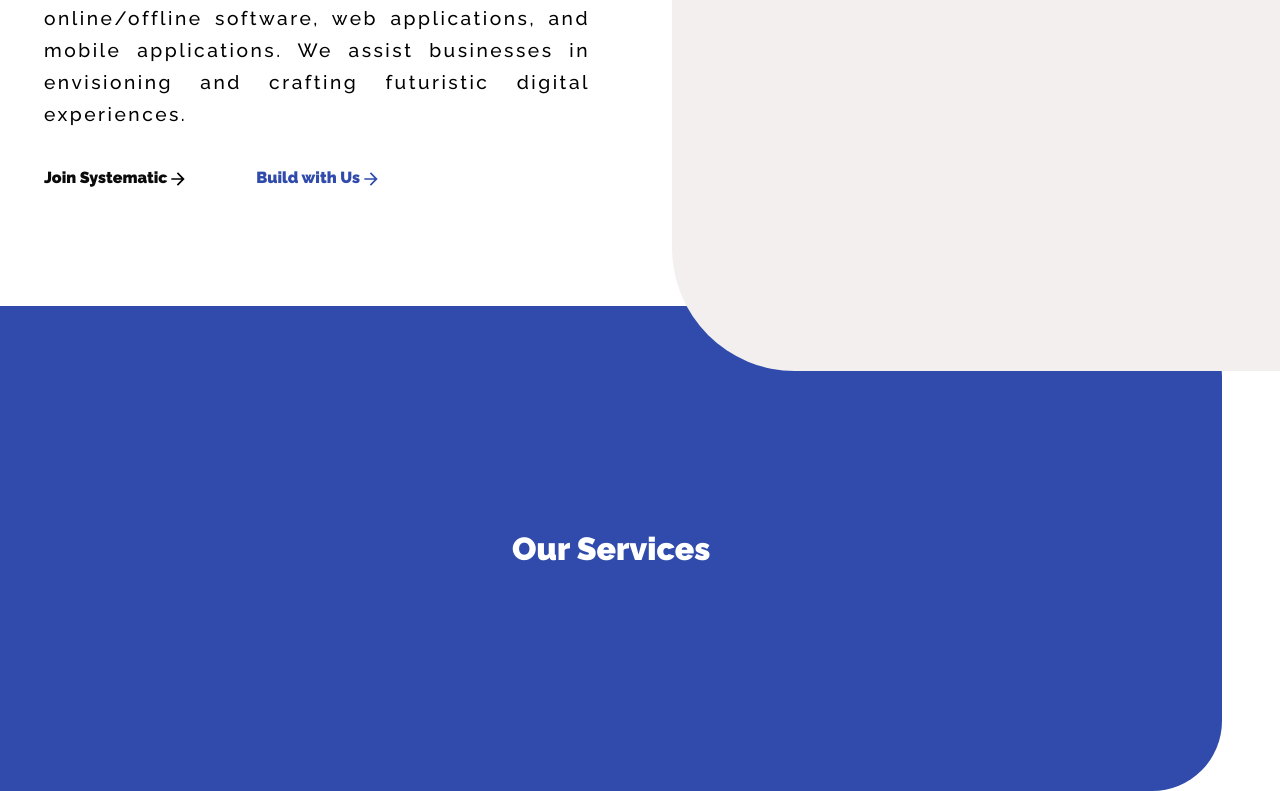
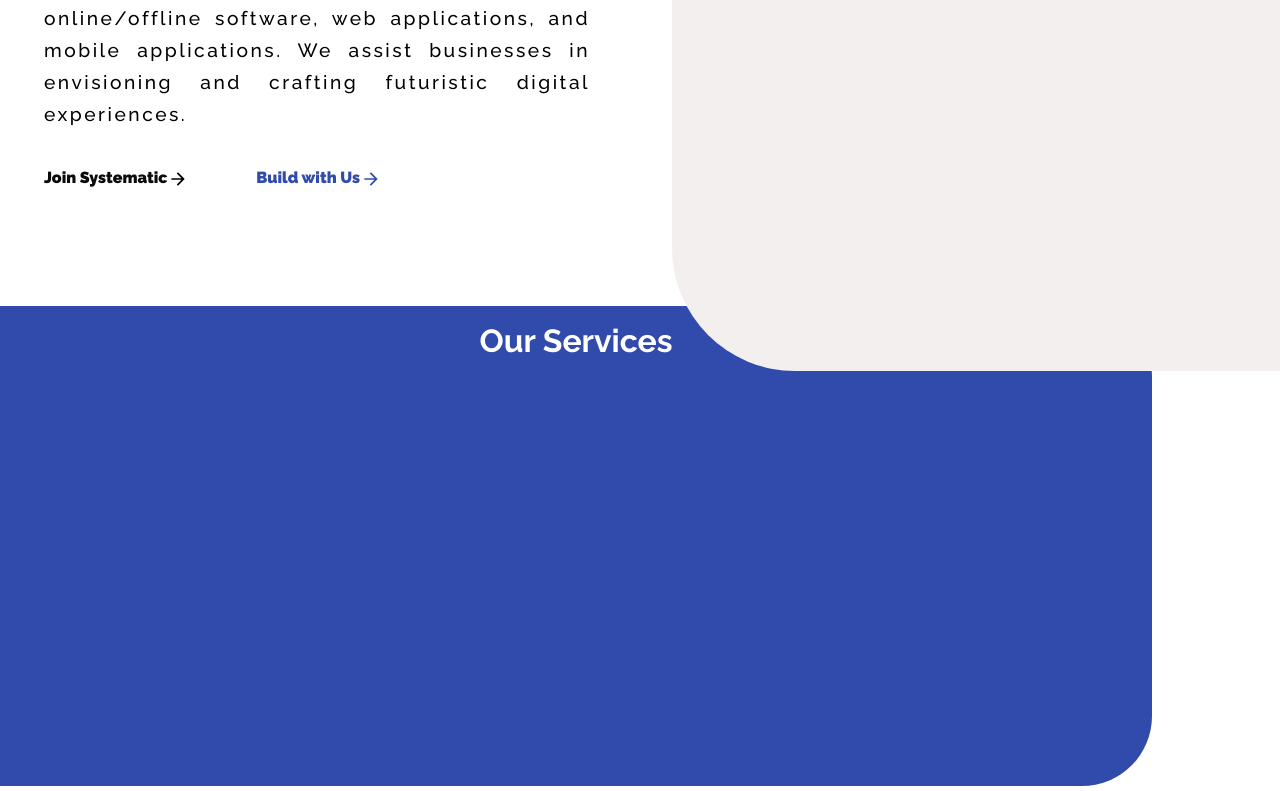
Before and after one commit to anishrajpandey/Systematic-software, a React (Create React App) app: page / in a window 1280 px wide. Shown: the part 492-1283 px from the top of the page. Built offline with nearby package versions, Linux system fonts and the light colour scheme.

Commit message:
services title aligned correctly;

```diff
--- a/src/App.css
+++ b/src/App.css
@@ -180,24 +180,25 @@ img.bluearrow {
   display: flex;
   gap: 0.05rem;
 }
-.bluebox{
+.bluebox {
   display: inline-flex;
-padding: 14rem 32rem;
-flex-direction: column;
-align-items: center;
-gap: 3.0625rem;
+  /* padding: 14rem 32rem; */
+  height: 30rem;
+  width: 90vw;
+  /* align-items: center;     */
+  /* gap: 3.0625rem; */
   border-radius: 0rem 4.375rem 4.375rem 0rem;
-background: #304BAB;
+  background: #304bab;
   margin-top: 5rem;
 }
-.ourservices{
-color: #FFF;
+.ourservices {
+  color: #fff;
   font-family: Raleway;
   font-size: 2rem;
   font-style: normal;
-font-weight: 800;
-line-height:normal;
+  font-weight: 600;
+  line-height: normal;
+  width: 100%;
+  padding: 1rem;
   text-align: center;
-
-
 }
```
Lines whose indentation alone changed are shown as unchanged.
